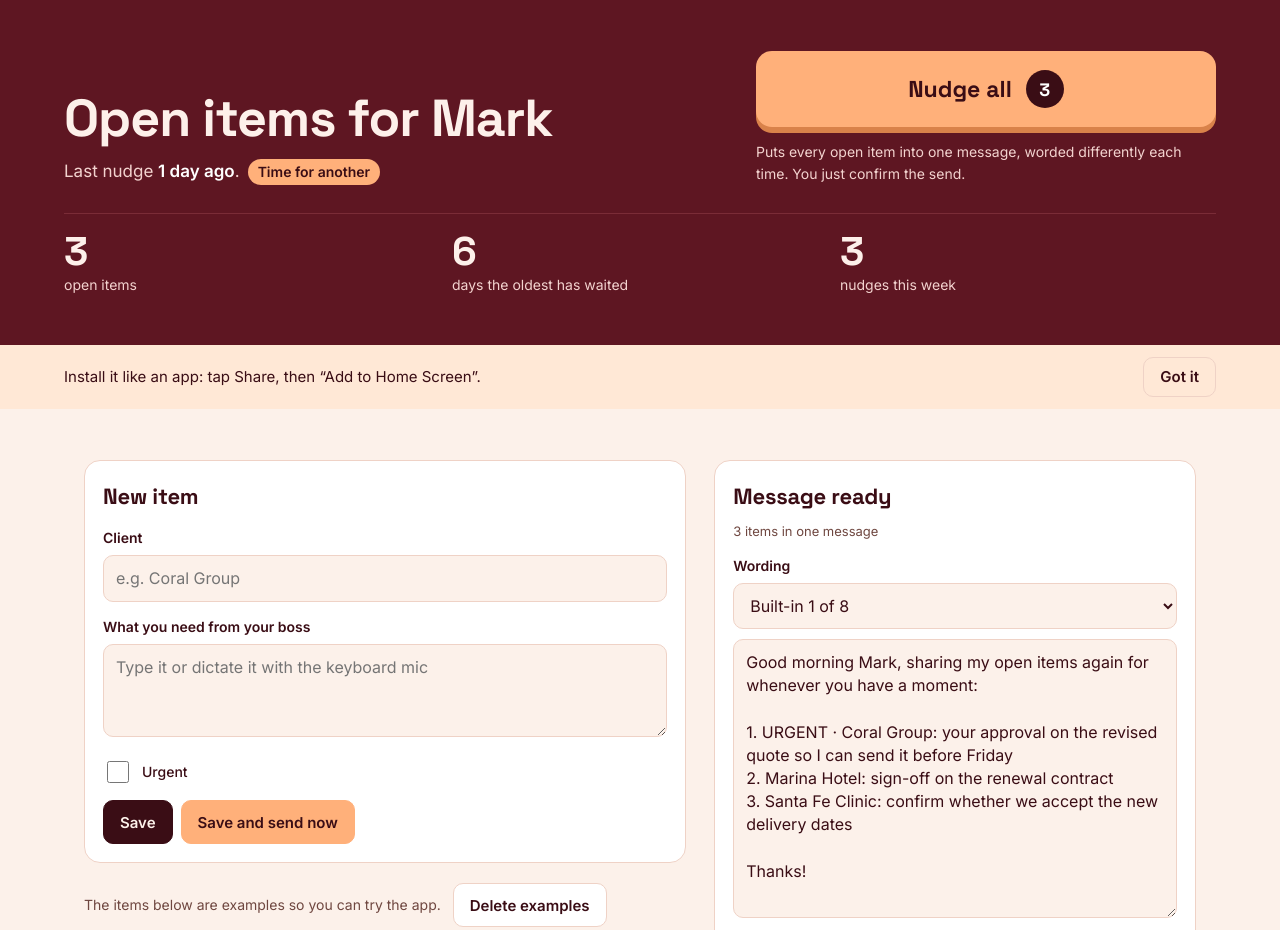
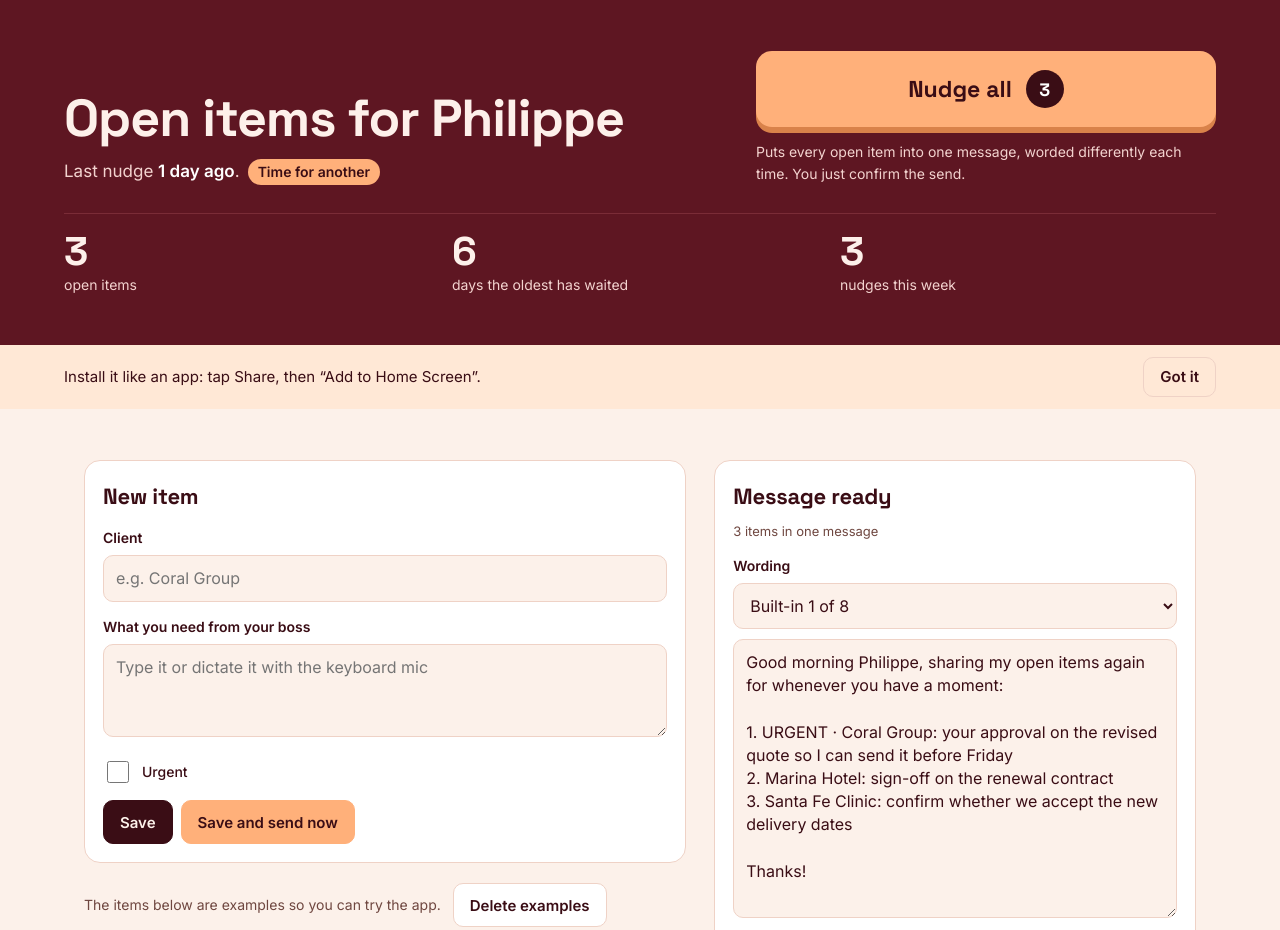
Before and after one commit to loren-arri/Nudge-App, a plain HTML site: page index.html in a window 1280 px wide. Shown: the top 930 px of the page. Drawn offline with Linux system fonts and the light colour scheme.

Commit message:
Add files via upload

```diff
--- a/index.html
+++ b/index.html
@@ -246,7 +246,7 @@ const CH={wa:'WhatsApp',gm:'Gmail',ol:'Outlook',mail:'Mail',copy:'Copied'};
 const LOC='en-US';
 
 function seed(){const t=now();return{
-  cfg:{boss:'Mark',phone:'',email:'',subj:'Pending client items',sign:'',tone:'friendly',freq:'24',days:false,ch:'wa'},
+  cfg:{boss:'Philippe',phone:'',email:'',subj:'Pending client items',sign:'',tone:'friendly',freq:'24',days:false,ch:'wa'},
   items:[
     {id:'s1',client:'Coral Group',detail:'Your approval on the revised quote so I can send it before Friday',urgent:true,created:t-4*DAY,count:3,last:t-26*H,done:false,sample:true},
     {id:'s2',client:'Marina Hotel',detail:'Sign-off on the renewal contract',urgent:false,created:t-6*DAY,count:4,last:t-26*H,done:false,sample:true},
```
